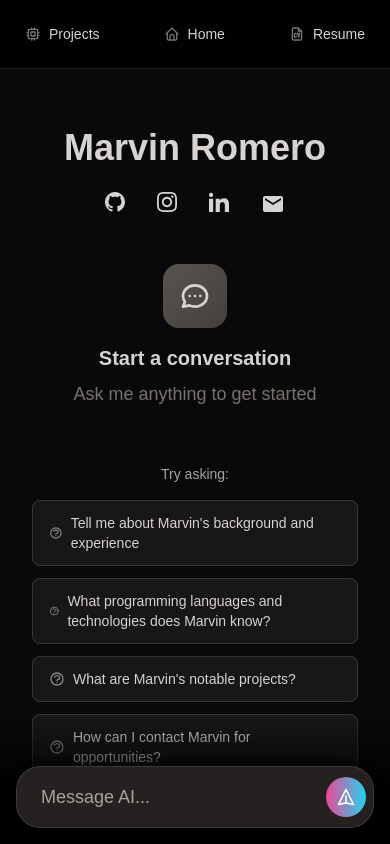
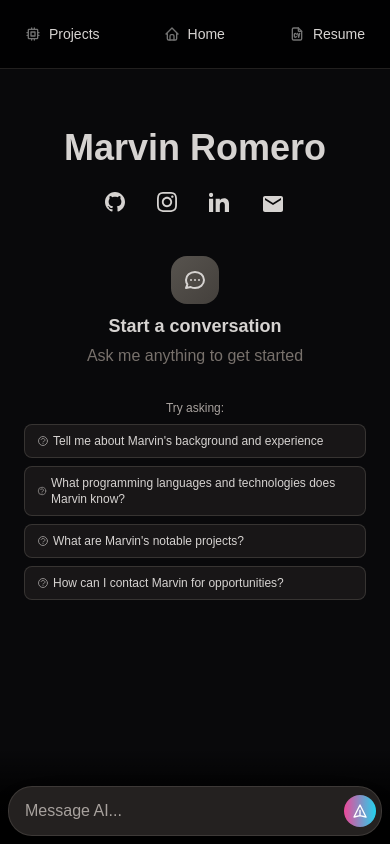
Before and after one commit to marvcodething/portfolio, a Next.js app: page / in a window 390 px wide. Built offline with nearby package versions, Linux system fonts and the light colour scheme.

Commit message:
mobile changes

```diff
--- a/src/components/Chat.jsx
+++ b/src/components/Chat.jsx
@@ -144,18 +144,18 @@ export default function Chat() {
           displayedMessages.length > 0 ? "overflow-y-auto" : "overflow-hidden"
         }`}
       >
-        <div className="max-w-4xl mx-auto space-y-4 py-4">
+        <div className="max-w-4xl mx-auto space-y-2 md:space-y-4 py-2 md:py-4">
           {displayedMessages.length === 0 ? (
             <motion.div
               initial={{ opacity: 0, y: 20 }}
               animate={{ opacity: 1, y: 0 }}
-              className="flex flex-col items-center justify-center h-full px-4"
+              className="flex flex-col items-center justify-start md:justify-center h-full px-2 md:px-4"
             >
-              <div className="text-center mb-8">
-                <div className="mb-4">
-                  <div className="w-16 h-16 mx-auto bg-gradient-to-br from-stone-600 to-stone-700 rounded-2xl flex items-center justify-center mb-4">
+              <div className="text-center mb-4 md:mb-8">
+                <div className="mb-2 md:mb-4">
+                  <div className="w-12 h-12 md:w-16 md:h-16 mx-auto bg-gradient-to-br from-stone-600 to-stone-700 rounded-2xl flex items-center justify-center mb-2 md:mb-4">
                     <svg
-                      className="w-8 h-8 text-stone-300"
+                      className="w-6 h-6 md:w-8 md:h-8 text-stone-300"
                       fill="none"
                       stroke="currentColor"
                       viewBox="0 0 24 24"
@@ -169,20 +169,20 @@ export default function Chat() {
                     </svg>
                   </div>
                 </div>
-                <h3 className="text-xl font-semibold text-stone-300 mb-2">
+                <h3 className="text-lg md:text-xl font-semibold text-stone-300 mb-1 md:mb-2">
                   Start a conversation
                 </h3>
-                <p className="text-stone-500 text-lg mb-6">
+                <p className="text-stone-500 text-base md:text-lg mb-4 md:mb-6">
                   Ask me anything to get started
                 </p>
               </div>
 
               {/* Suggested Questions */}
               <div className="w-full max-w-2xl">
-                <p className="text-stone-400 text-sm mb-4 text-center">
+                <p className="text-stone-400 text-xs md:text-sm mb-2 md:mb-4 text-center">
                   Try asking:
                 </p>
-                <div className="grid grid-cols-1 md:grid-cols-2 gap-3">
+                <div className="grid grid-cols-1 md:grid-cols-2 gap-2 md:gap-3">
                   {suggestedQuestions.map((question, index) => (
                     <motion.button
                       key={index}
@@ -190,11 +190,11 @@ export default function Chat() {
                       animate={{ opacity: 1, y: 0 }}
                       transition={{ delay: 0.1 * index }}
                       onClick={() => handleSuggestedQuestion(question)}
-                      className="bg-stone-800/50 hover:bg-stone-700/70 border border-stone-600/50 hover:border-pink-500/60 text-stone-300 hover:text-white rounded-lg px-4 py-3 text-left text-sm transition-all duration-300 hover:scale-[1.02] hover:shadow-[0_0_20px_rgba(236,72,153,0.3),0_0_40px_rgba(34,211,238,0.2)] relative group before:absolute before:inset-0 before:rounded-lg before:bg-gradient-to-r before:from-pink-500/5 before:via-cyan-400/5 before:to-pink-500/5 before:opacity-0 hover:before:opacity-100 before:transition-opacity before:duration-300"
+                      className="bg-stone-800/50 hover:bg-stone-700/70 border border-stone-600/50 hover:border-pink-500/60 text-stone-300 hover:text-white rounded-lg px-3 py-2 md:px-4 md:py-3 text-left text-xs md:text-sm transition-all duration-300 hover:scale-[1.02] hover:shadow-[0_0_20px_rgba(236,72,153,0.3),0_0_40px_rgba(34,211,238,0.2)] relative group before:absolute before:inset-0 before:rounded-lg before:bg-gradient-to-r before:from-pink-500/5 before:via-cyan-400/5 before:to-pink-500/5 before:opacity-0 hover:before:opacity-100 before:transition-opacity before:duration-300"
                     >
                       <div className="flex items-center">
                         <svg
-                          className="w-4 h-4 mr-2 opacity-60"
+                          className="w-3 h-3 md:w-4 md:h-4 mr-1 md:mr-2 opacity-60"
                           fill="none"
                           stroke="currentColor"
                           viewBox="0 0 24 24"
@@ -313,14 +313,14 @@ export default function Chat() {
       </div>
 
       {/* Gradient Mask to hide content beneath input */}
-      <div className="absolute bottom-0 left-0 right-0 h-32 bg-gradient-to-t from-black via-black/80 to-transparent pointer-events-none z-10" />
+      <div className="absolute bottom-0 left-0 right-0 h-24 md:h-32 bg-gradient-to-t from-black via-black/80 to-transparent pointer-events-none z-10" />
 
       {/* Floating Input */}
       <motion.div
         initial={{ opacity: 0, y: 100 }}
         animate={{ opacity: 1, y: 0 }}
         transition={{ duration: 0.5, delay: 0.2 }}
-        className="absolute bottom-4 left-4 right-4 md:left-8 md:right-8 lg:left-16 lg:right-16 xl:left-32 xl:right-32 z-20"
+        className="absolute bottom-2 md:bottom-4 left-2 right-2 md:left-8 md:right-8 lg:left-16 lg:right-16 xl:left-32 xl:right-32 z-20"
       >
         <div className="max-w-4xl mx-auto">
           <form onSubmit={handleSubmit}>
@@ -330,19 +330,19 @@ export default function Chat() {
                 value={inputValue}
                 onChange={(e) => setInputValue(e.target.value)}
                 placeholder="Message AI..."
-                className="w-full bg-stone-800/90 backdrop-blur-xl text-stone-100 border border-stone-600/50 rounded-3xl px-6 py-4 pr-14 text-lg placeholder-stone-400 focus:outline-none focus:border-stone-500 focus:bg-stone-800 shadow-2xl shadow-black/20 transition-all duration-200"
+                className="w-full bg-stone-800/90 backdrop-blur-xl text-stone-100 border border-stone-600/50 rounded-3xl px-4 py-3 pr-12 md:px-6 md:py-4 md:pr-14 text-base md:text-lg placeholder-stone-400 focus:outline-none focus:border-stone-500 focus:bg-stone-800 shadow-2xl shadow-black/20 transition-all duration-200"
                 disabled={isLoading}
               />
               <button
                 type="submit"
                 disabled={isLoading || !inputValue.trim()}
-                className="absolute right-2 top-1/2 -translate-y-1/2 w-10 h-10 bg-gradient-to-r from-pink-500 to-cyan-400 hover:from-pink-400 hover:to-cyan-300 disabled:bg-stone-600 disabled:cursor-not-allowed text-white rounded-full flex items-center justify-center transition-all duration-300 shadow-lg disabled:shadow-none hover:shadow-[0_0_20px_rgba(236,72,153,0.5),0_0_40px_rgba(34,211,238,0.3)] hover:scale-110 group before:absolute before:inset-0 before:rounded-full before:bg-gradient-to-r before:from-pink-500/20 before:to-cyan-400/20 before:opacity-0 hover:before:opacity-100 before:transition-opacity before:duration-300"
+                className="absolute right-1.5 md:right-2 top-1/2 -translate-y-1/2 w-8 h-8 md:w-10 md:h-10 bg-gradient-to-r from-pink-500 to-cyan-400 hover:from-pink-400 hover:to-cyan-300 disabled:bg-stone-600 disabled:cursor-not-allowed text-white rounded-full flex items-center justify-center transition-all duration-300 shadow-lg disabled:shadow-none hover:shadow-[0_0_20px_rgba(236,72,153,0.5),0_0_40px_rgba(34,211,238,0.3)] hover:scale-110 group before:absolute before:inset-0 before:rounded-full before:bg-gradient-to-r before:from-pink-500/20 before:to-cyan-400/20 before:opacity-0 hover:before:opacity-100 before:transition-opacity before:duration-300"
               >
                 {isLoading ? (
-                  <div className="w-4 h-4 border-2 border-white/30 border-t-white rounded-full animate-spin" />
+                  <div className="w-3 h-3 md:w-4 md:h-4 border-2 border-white/30 border-t-white rounded-full animate-spin" />
                 ) : (
                   <svg
-                    className="w-5 h-5"
+                    className="w-4 h-4 md:w-5 md:h-5"
                     fill="none"
                     stroke="currentColor"
                     viewBox="0 0 24 24"
```
